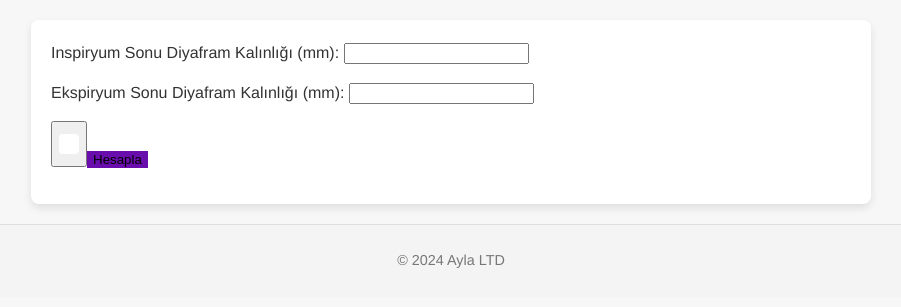
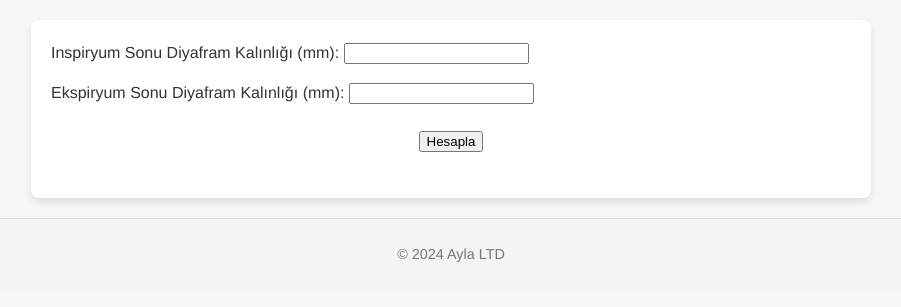
Before and after one commit to MuMSuZ/niv, a Flask app: page /nivsure in a window 1280 px wide. Shown: the part 210-517 px from the top of the page, without its empty margins (189-1090 px from the left). Run offline with Flask 3, Linux system fonts and the light colour scheme.

Commit message:
Update nivsure.html

```diff
--- a/templates/nivsure.html
+++ b/templates/nivsure.html
@@ -22,9 +22,9 @@
                 <label for="ekspiryum">Ekspiryum Sonu Diyafram Kalınlığı (mm):</label>
                 <input type="text" class="form-control" id="ekspiryum" name="ekspiryum">
             </div>
-            <button class="bg-primary text-white text-center py-5">
+
             <div class="container-hesap">
-                <button type="submit" class="btn btn-primary">Hesapla</button>
+                <button class="bg-primary text-white text-center py-5" type="submit" class="btn btn-primary">Hesapla</button>
             </div>
         </form>
         <p>{{ result }}</p>
```
